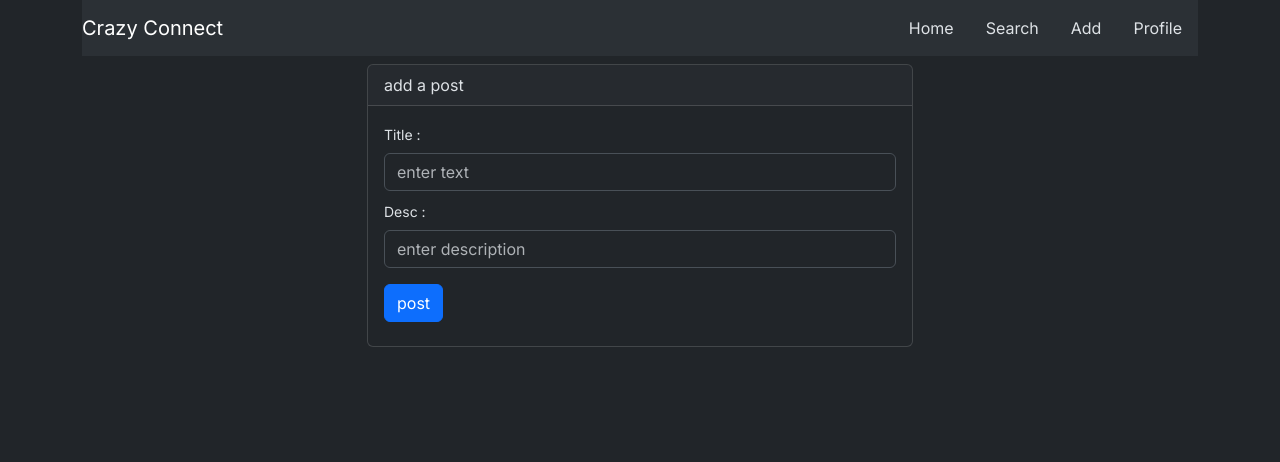
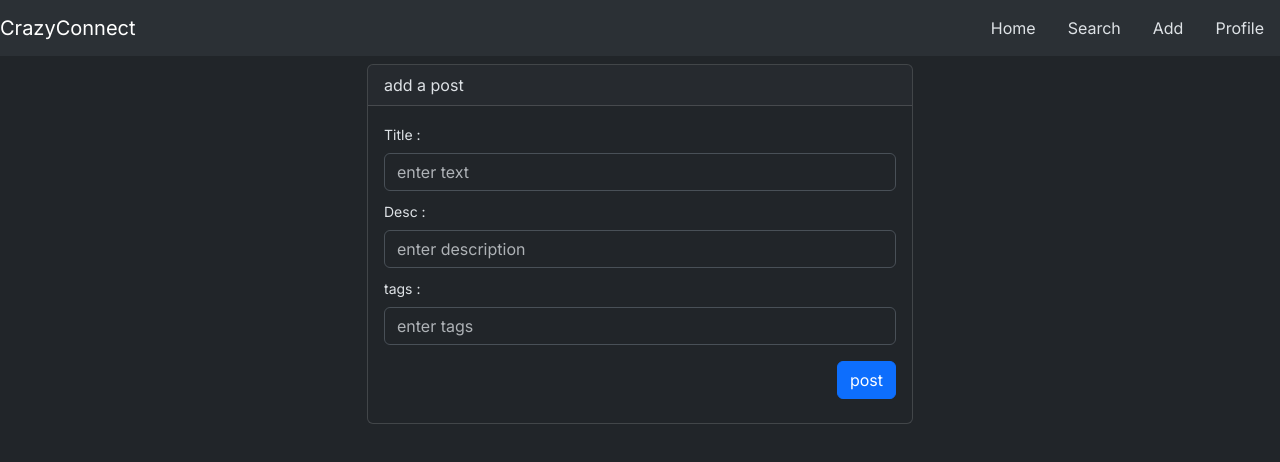
Before and after one commit to ceo-unknown/crazyconnect, a Next.js app: page /add-post in a window 1280 px wide. Shown: the top 462 px of the page. Built offline with nearby package versions, Linux system fonts and the light colour scheme.

Commit message:
ui update

```diff
--- /dev/null
+++ b/app/add-post/AddPostCard.jsx
@@ -0,0 +1,71 @@
+"use client";
+
+import { useState } from "react";
+import { Card, CardBody, CardHeader } from "../components/cards/card";
+import Button from "../components/css/Button";
+import Row from "../components/css/Row";
+import Col from "../components/css/Col";
+import Flex from "../components/css/Flex";
+
+const AddPostCard = () => {
+  const [title, setTitle] = useState("");
+  const [desc, setDesc] = useState("");
+  function handelTitle(e) {
+    e.preventDefault();
+    console.log(title, desc);
+    setDesc("");
+    setTitle("");
+  }
+  return (
+    <>
+      <Row className="justify-content-center">
+        <Col className={`col-12 col-md-6 col-lg-6`}>
+          <Card>
+            <CardHeader>add a post</CardHeader>
+            <CardBody>
+              <form onSubmit={handelTitle}>
+                <div className="mb-2">
+                  <label className="form-label small">Title : </label>
+                  <input
+                    type={"text"}
+                    placeholder={"enter text"}
+                    className={`form-control`}
+                    value={title}
+                    onChange={(e) => setTitle(e.target.value)}
+                  />
+                </div>
+                <div className="mb-2">
+                  <label className="form-label small">Desc : </label>
+                  <input
+                    type={"text"}
+                    placeholder={"enter description"}
+                    className={`form-control `}
+                    value={desc}
+                    onChange={(e) => setDesc(e.target.value)}
+                  />
+                </div>
+                <div className="mb-2">
+                  <label className="form-label small">tags : </label>
+                  <input
+                    type={"text"}
+                    placeholder={"enter tags"}
+                    className={`form-control `}
+                    value={desc}
+                    onChange={(e) => setDesc(e.target.value)}
+                  />
+                </div>
+                <Flex className="justify-content-end">
+                  <Button type="submit" className="btn-primary my-2">
+                    post
+                  </Button>
+                </Flex>
+              </form>
+            </CardBody>
+          </Card>
+        </Col>
+      </Row>
+    </>
+  );
+};
+
+export default AddPostCard;
--- a/app/add-post/page.js
+++ b/app/add-post/page.js
@@ -1,11 +1,3 @@
-"use client";
-
-import { useState } from "react";
-import { Card, CardBody, CardHeader } from "../components/cards/card";
-import Button from "../components/css/Button";
-import Row from "../components/css/Row";
-import Col from "../components/css/Col";
-
 // const addPostInput = [
 //   {
 //     id: 1,
@@ -27,51 +19,12 @@ import Col from "../components/css/Col";
 //   },
 // ];
 
+import AddPostCard from "./AddPostCard";
+
 const AddPost = () => {
-  const [title, setTitle] = useState("");
-  const [desc, setDesc] = useState("");
-  function handelTitle(e) {
-    e.preventDefault();
-    console.log(title, desc);
-    setDesc("");
-    setTitle("");
-  }
   return (
     <>
-      <Row className="justify-content-center">
-        <Col className={`col-12 col-md-6 col-lg-6`}>
-          <Card>
-            <CardHeader>add a post</CardHeader>
-            <CardBody>
-              <form onSubmit={handelTitle}>
-                <div className="mb-2">
-                  <label className="form-label small">Title : </label>
-                  <input
-                    type={"text"}
-                    placeholder={"enter text"}
-                    className={`form-control`}
-                    value={title}
-                    onChange={(e) => setTitle(e.target.value)}
-                  />
-                </div>
-                <div className="mb-2">
-                  <label className="form-label small">Desc : </label>
-                  <input
-                    type={"text"}
-                    placeholder={"enter description"}
-                    className={`form-control `}
-                    value={desc}
-                    onChange={(e) => setDesc(e.target.value)}
-                  />
-                </div>
-                <Button type="submit" className="btn-primary my-2">
-                  post
-                </Button>
-              </form>
-            </CardBody>
-          </Card>
-        </Col>
-      </Row>
+      <AddPostCard />
     </>
   );
 };
--- a/app/components/cards/post-card/PostFooter.jsx
+++ b/app/components/cards/post-card/PostFooter.jsx
@@ -5,7 +5,7 @@ import React from "react";
 const PostFooter = () => {
   return (
     <>
-      <Flex className={`justify-content-between`}>
+      <Flex className={`justify-content-between py-2`}>
         <Button>like</Button>
         <Button>comment</Button>
         <Button>share</Button>
--- a/app/components/css/Button.jsx
+++ b/app/components/css/Button.jsx
@@ -1,20 +1,9 @@
 import React from "react";
 
-const Button = ({
-  children,
-  className = "",
-  style = {},
-  type = "",
-  onClick,
-}) => {
+const Button = ({ children, className = "", style = {}, type = "" }) => {
   return (
     <>
-      <button
-        type={type}
-        style={style}
-        className={`btn ${className}`}
-        onClick={() => onClick}
-      >
+      <button type={type} style={style} className={`btn ${className}`}>
         {children}
       </button>
     </>
--- a/app/components/navbar/TopNav.jsx
+++ b/app/components/navbar/TopNav.jsx
@@ -4,9 +4,9 @@ import Flex from "../css/Flex";
 
 const TopNav = () => {
   return (
-    <nav className="navbar bg-body-tertiary mb-2">
+    <nav className="navbar bg-body-tertiary mb-2 ">
       <Link className="navbar-brand" href={"/"}>
-        Crazy Connect
+        CrazyConnect
       </Link>
       <Flex className="d-none d-lg-inline-flex">
         <span className="nav-item mx-3">
--- a/app/layout.js
+++ b/app/layout.js
@@ -16,8 +16,8 @@ export default function RootLayout({ children }) {
   return (
     <html lang="en" data-bs-theme="dark">
       <body className={inter.className}>
+        <TopNav />
         <Container>
-          <TopNav />
           {children}
           <BottomNav />
         </Container>
```
